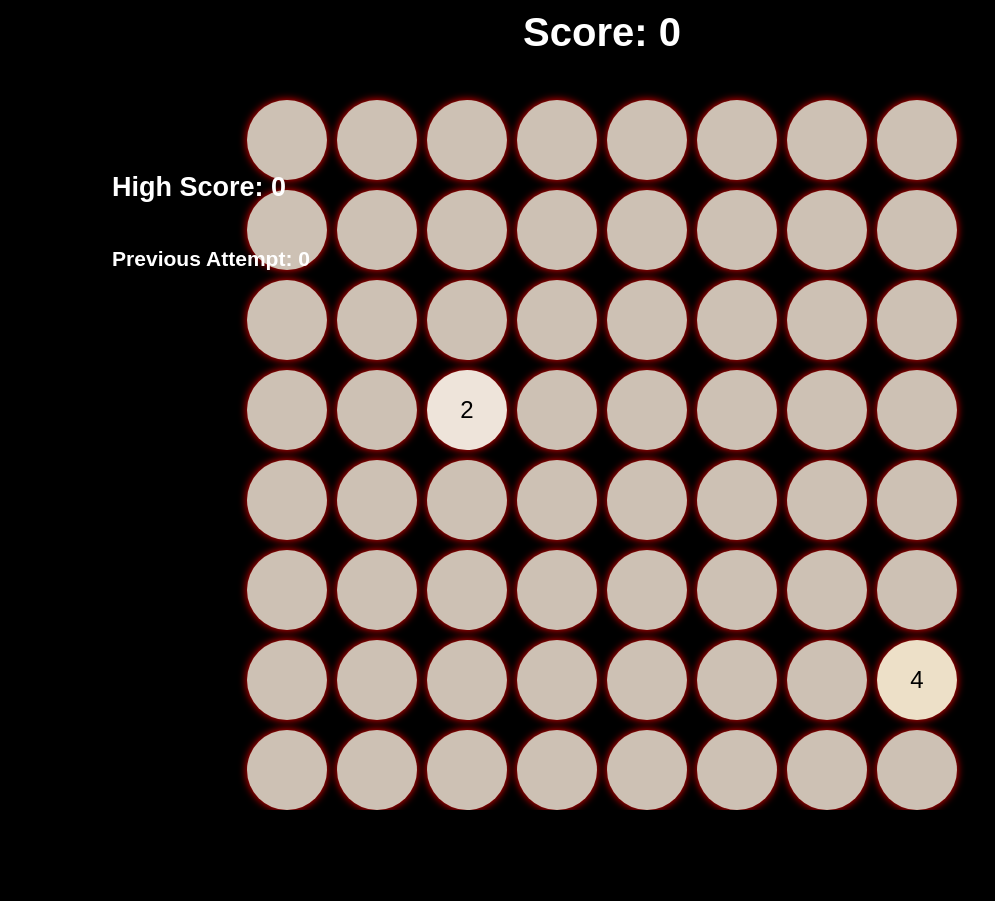
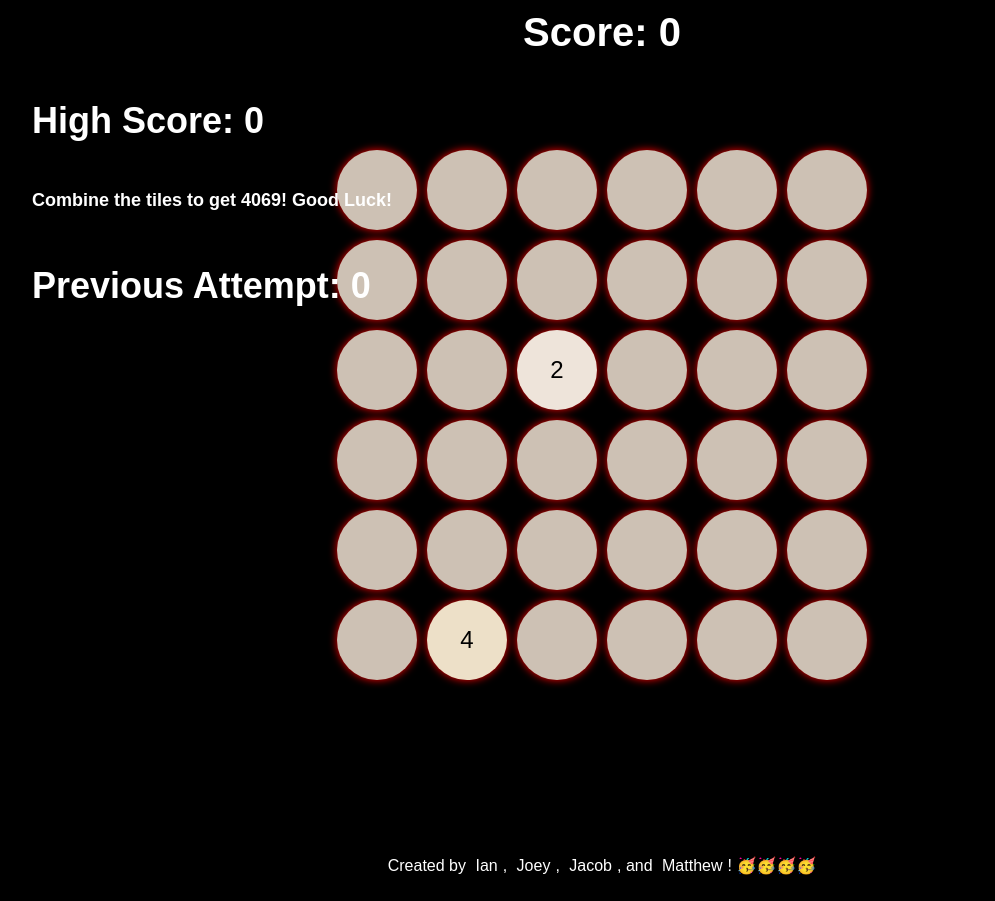
Before and after one commit to JoeyVedder/4096, a plain HTML site: page index.html in a window 1280 px wide. Shown: the whole page, without its empty margins (38-1033 px from the left). Before the commit the page ends 810 px from the top, so only its background shows below. Drawn offline with Linux system fonts and the light colour scheme.

Commit message:
added css

```diff
--- a/assets/css/style.css
+++ b/assets/css/style.css
@@ -7,18 +7,14 @@ body {
     margin: 0;
     font-family: Arial, sans-serif;
 }
-.info {
-    font-size: 18px;
-    margin: 20px;
-    font-weight: bold;
-}
+
 .game-container {
     display: grid;
-    grid-template-columns: repeat(8, 80px);
-    grid-template-rows: repeat(8, 80px);
+    grid-template-columns: repeat(6, 80px);
+    grid-template-rows: repeat(6, 80px);
     color: black;
     gap: 10px;
-    margin: 100px;
+    margin: 150px;
 
 }
 
@@ -31,20 +27,34 @@ body {
     font-size: 24px;
     border-radius: 50px;
     box-shadow: 0 0 8px red;
+    transition: transform 0.3s ease, background-color 0.3s ease, opacity 0.3s ease;
 }
 
 .info {
     display: flex;
     flex-direction: column;
     align-items: flex-start;
-    color: white;
+    color: rgb(255, 255, 255);
     position: absolute;
     left: 0;
     top: 0;
     margin: 100px;
     padding: 50px;
+    font-size: 18px;
+    margin: 20px;
+    font-weight: bold;
+}
 
+#previous-attempt {
+
+    font-size:200%;
 }
+
+#high-score {
+    font-size:200%;
+}
+
+
 
 #score {
     position: fixed;
@@ -57,4 +67,30 @@ body {
     z-index: 10;
     font-size: 40px;
     margin: 0;
+
 }
+.footer {
+    color: white;
+    text-align: center;
+    padding: 10px;
+    position: relative;
+    bottom: 0;
+    width: 100%;
+}
+
+.footer a {
+    color: white;
+    text-decoration: none;
+    margin: 0 5px;
+}
+
+.footer a:hover {
+    text-decoration: underline;
+}
+.footer a:visited {
+    color:purple;
+}
+
+@media screen and (max-width: 768px) {
+
+}
--- a/assets/js/script.js
+++ b/assets/js/script.js
@@ -1,4 +1,4 @@
-const SIZE = 8;
+const SIZE = 6;
 let board = Array.from({ length: SIZE }, () => Array(SIZE).fill(0));
 let score = 0;
 let highScore = localStorage.getItem('4096-high-score') || 0;
@@ -7,6 +7,7 @@ const gameBoard = document.getElementById('game-board');
 const scoreDisplay = document.getElementById('score');
 const highScoreDisplay = document.getElementById('high-score');
 const previousAttemptDisplay = document.getElementById('previous-attempt');
+
 
 
 function updateScoreDisplay() {
@@ -154,4 +155,13 @@ function initGame() {
     renderBoard();
 }
 
+function triggerConfetti() {
+    confetti({
+        particleCount: 200,
+        spread: 70,
+        origin: { y: 0.6 }
+    });
+}
+
+
 initGame();
--- a/index.html
+++ b/index.html
@@ -12,9 +12,17 @@
     <section class="info" id="info">
         <h1 id="high-score">High Score: 0</h1>
         <h2 id="score">Score</h2>
+        <p>Combine the tiles to get 4069! Good Luck!</p>
         <h3 id="previous-attempt">Previous Attempt: 0</h3>
     </section>
     <div class="game-container" id="game-board"></div>
-    <script src="game.js"></script>
+</body>
+<footer class="footer">
+    <p>Created by <a href="https://github.com/IanStocker02" target="_blank">Ian</a>,
+       <a href="https://github.com/JoeyVedder" target="_blank">Joey</a>,
+       <a href="https://github.com/jelliots2" target="_blank">Jacob</a>, and
+       <a href="https://github.com/Plutarch1971" target="_blank">Matthew</a>! 🥳🥳🥳🥳
+    </p>
+</footer>
 </body>
 </html>
```
